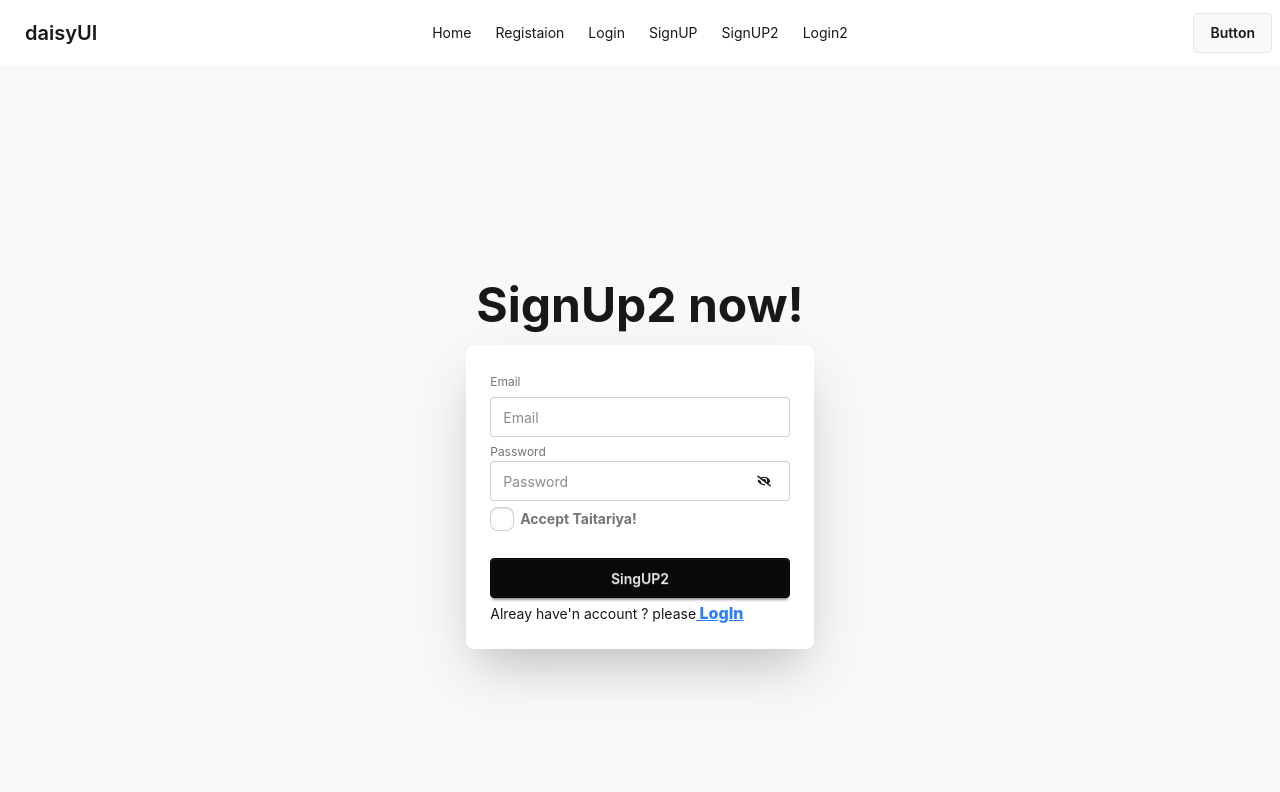
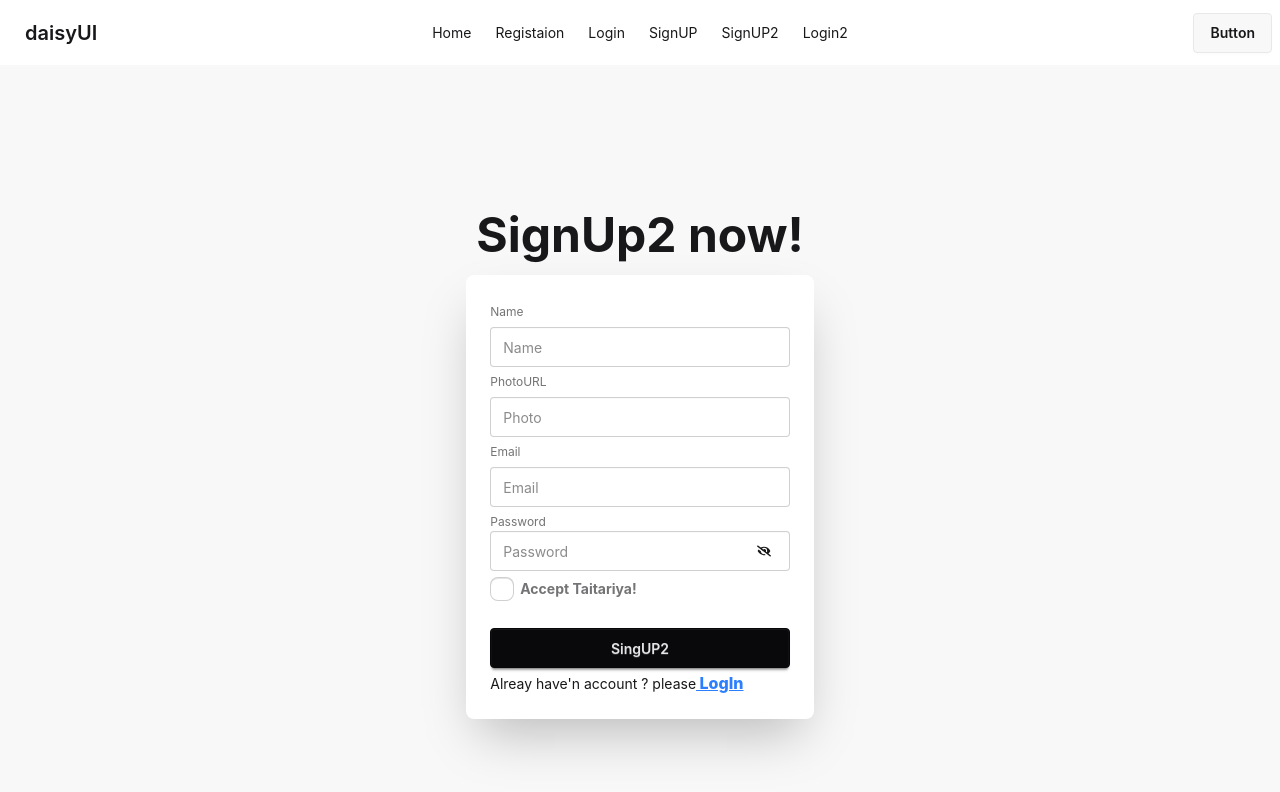
Before and after one commit to asik247/firebase-third, a React (Vite) app: page /signup2 in a window 1280 px wide. Shown: the top 792 px of the page. Built offline with nearby package versions, Linux system fonts and the light colour scheme.

Commit message:
update user profile

```diff
--- a/src/Components/LogIn2/LogIn2.jsx
+++ b/src/Components/LogIn2/LogIn2.jsx
@@ -1,10 +1,11 @@
 import { sendPasswordResetEmail, signInWithEmailAndPassword } from 'firebase/auth';
-import React, { useRef } from 'react';
+import React, { useRef, useState } from 'react';
 import { auth } from '../../firebase/firebase.init';
 import { NavLink } from 'react-router';
 
 const LogIn2 = () => {
     const emailRef = useRef(null);
+    const [showUser,setShowUser] = useState("");
     // LogIn form submit handler here;
     const handleSubmit = (e) => {
         e.preventDefault();
@@ -16,6 +17,7 @@ const LogIn2 = () => {
         signInWithEmailAndPassword(auth, email, password)
             .then(res => {
                 console.log(res.user);
+                setShowUser(res.user)
                 if (!res.user.emailVerified) {
                     alert("Not verify Email")
                 }
@@ -29,7 +31,8 @@ const LogIn2 = () => {
     const forgotPasswordHandler = (e) => {
         e.preventDefault();
         console.log("clicked forgot passowrd", emailRef.current.value);
-        sendPasswordResetEmail(auth, emailRef)
+        const email = emailRef.current.value
+        sendPasswordResetEmail(auth, email)
             .then(() => {
                 alert("Email Cheacked and password Reset!")
             })
@@ -67,6 +70,12 @@ const LogIn2 = () => {
 
                                 </p>
                             </div>
+                            <div>
+                                {showUser && <div>
+                                    <h1>{showUser.displayName}</h1>
+                                    <img src={showUser.photoURL} alt="" />
+                              </div>}
+                            </div>
                         </div>
                     </div>
                 </div>
--- a/src/Components/SignUp2/SignUp2.jsx
+++ b/src/Components/SignUp2/SignUp2.jsx
@@ -2,7 +2,7 @@ import React, { useState } from 'react';
 // hook2 import code;
 import useMyHook2 from '../../Hooks/useMyHook2';
 // create user firebase import;
-import { createUserWithEmailAndPassword, sendEmailVerification } from "firebase/auth";
+import { createUserWithEmailAndPassword, sendEmailVerification, updateProfile } from "firebase/auth";
 // authe import;
 import { auth } from '../../firebase/firebase.init';
 import { FaEye, FaEyeSlash } from 'react-icons/fa';
@@ -14,6 +14,8 @@ const SignUp2 = () => {
     // Hook code start here;
     const [emailValue, handleEmailChange] = useMyHook2('');
     const [passwordValue, handlePasswordChange] = useMyHook2('');
+    const [nameValue, handleNameChange] = useMyHook2('');
+    const [photoValue, handlePhotoChange] = useMyHook2('');
     // Error state + Success Message state here;
     const [error, setError] = useState('');
     const [sucess, setSucess] = useState(false);
@@ -23,7 +25,7 @@ const SignUp2 = () => {
     const handleSubmitBtn = (e) => {
         e.preventDefault();
         const terms = e.target.terms.checked;
-        console.log(emailValue, passwordValue, terms);
+        console.log(emailValue, passwordValue, terms,nameValue,photoValue);
 
         // Reset all message;
         setSucess(false);
@@ -56,6 +58,12 @@ const SignUp2 = () => {
                     }).catch(error => {
                         console.log(error);
                     })
+                // Update user profile;
+                const profile = {
+                    displayName:nameValue,
+                    photoURL:photoValue
+                }
+                updateProfile(res.user,profile)
             })
             .catch(error => {
                 console.log(error.message);
@@ -80,6 +88,16 @@ const SignUp2 = () => {
                         <div className="card-body">
                             <form onSubmit={handleSubmitBtn}>
                                 <fieldset className="fieldset">
+                                  {/* Name input field */}
+                                    <label className="label">Name</label>
+                                    <input type="text" value={nameValue} onChange={handleNameChange} className="input" placeholder="Name" />
+
+                                      {/* PhotoUrl input field */}
+                                    <label className="label">PhotoURL</label>
+                                    <input type="text" value={photoValue} onChange={handlePhotoChange} className="input" placeholder="Photo" />
+
+
+
                                     {/* Email input field */}
                                     <label className="label">Email</label>
                                     <input type="email" value={emailValue} onChange={handleEmailChange} className="input" placeholder="Email" />
```
